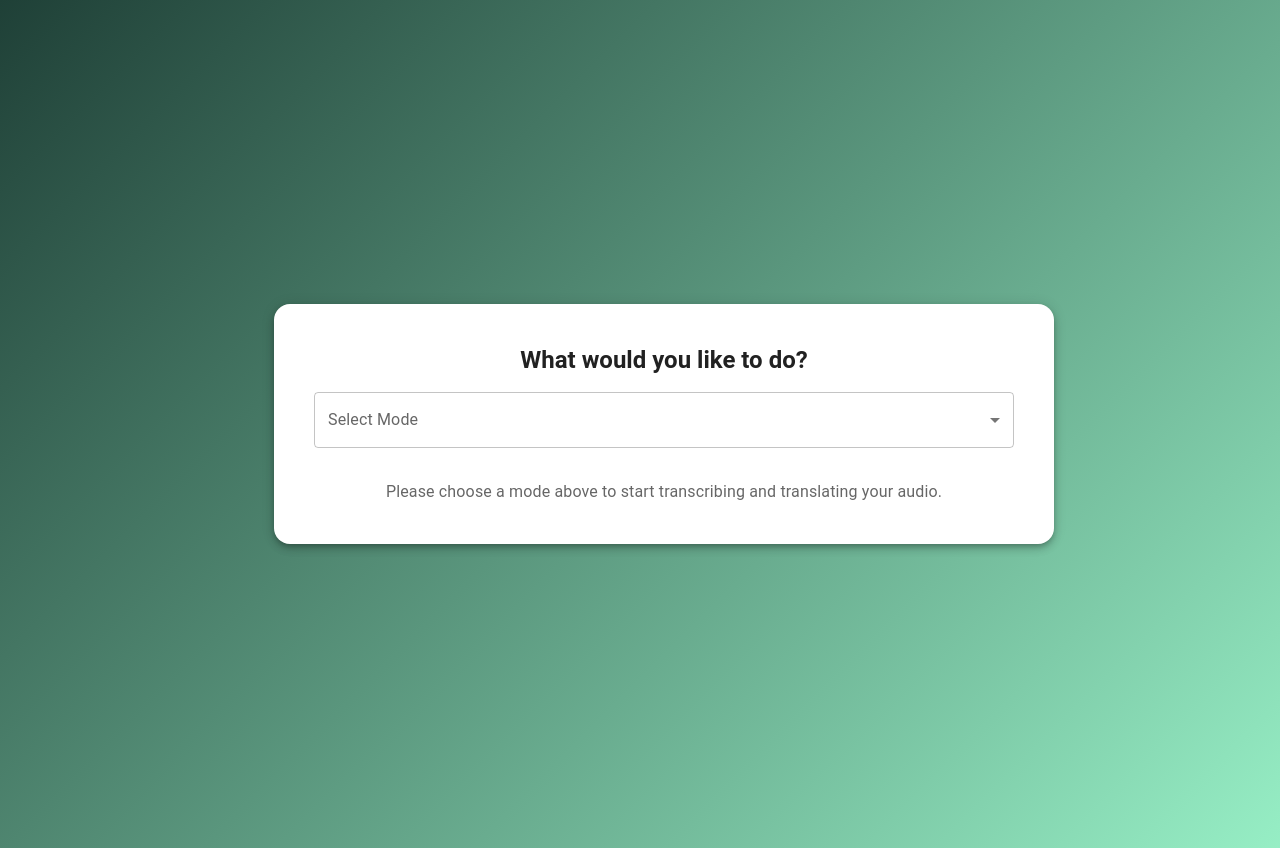
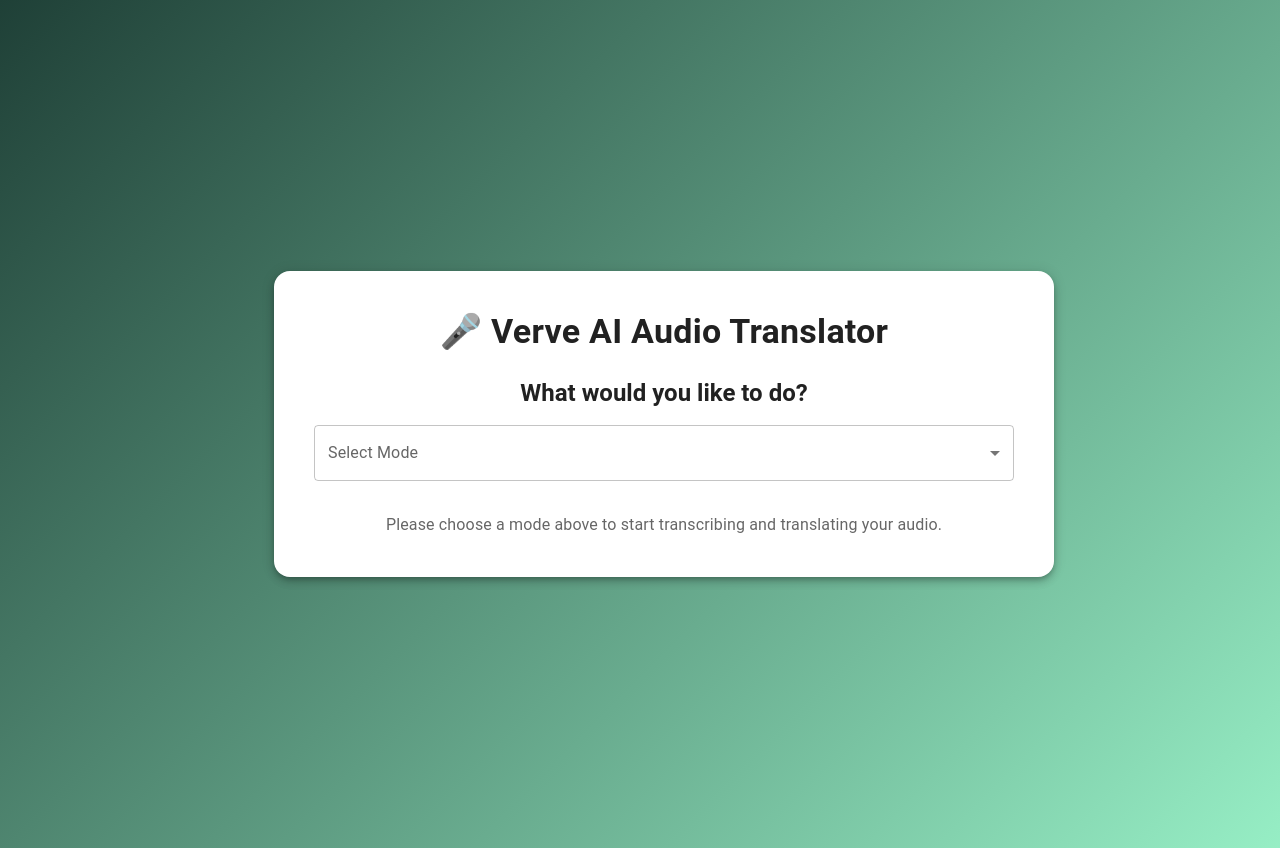
Before and after one commit to KamizCoding/audiotranslator-frontend, a React (Vite) app: page / in a window 1280 px wide. Shown: the top 848 px of the page. Built offline with nearby package versions, Linux system fonts and the light colour scheme.

Commit message:
Readded Heading

```diff
--- a/src/App.jsx
+++ b/src/App.jsx
@@ -16,10 +16,10 @@ const API_URL = import.meta.env.PROD
   : "/api/audio/translate";
 
 const TARGET_LANGUAGES = ["Tamil", "Malay", "Mandarin", "Cantonese", "Japanese"];
-const AUDIO_LANGUAGES = [...TARGET_LANGUAGES]; // For "Translate to English"
+const AUDIO_LANGUAGES = [...TARGET_LANGUAGES];
 
 function App() {
-  const [mode, setMode] = useState(""); // "from" or "to"
+  const [mode, setMode] = useState("");
   const [file, setFile] = useState(null);
   const [audioLanguage, setAudioLanguage] = useState("English");
   const [targetLanguage, setTargetLanguage] = useState("Tamil");
@@ -88,6 +88,11 @@ function App() {
       }}
     >
       <Paper elevation={5} sx={{ padding: 5, borderRadius: 4, textAlign: "center", maxWidth: 700, width: "100%" }}>
+        {/* Consistent Heading */}
+        <Typography variant="h4" fontWeight="bold" sx={{ mb: 3 }}>
+          🎤 Verve AI Audio Translator
+        </Typography>
+
         {/* Initial Mode Selection View */}
         {!mode && (
           <>
@@ -121,7 +126,7 @@ function App() {
           </>
         )}
 
-        {/* English ➝ Target Language */}
+        {/* Translate from English */}
         {mode === "from" && (
           <>
             <Typography variant="h6" fontWeight="bold" sx={{ mb: 2 }}>
@@ -141,7 +146,7 @@ function App() {
           </>
         )}
 
-        {/* Any Language ➝ English */}
+        {/* Translate to English */}
         {mode === "to" && (
           <>
             <Typography variant="h6" fontWeight="bold" sx={{ mb: 2 }}>
@@ -161,7 +166,7 @@ function App() {
           </>
         )}
 
-        {/* File Upload */}
+        {/* File Upload & Actions */}
         {mode && (
           <>
             <Box mt={2}>
```
